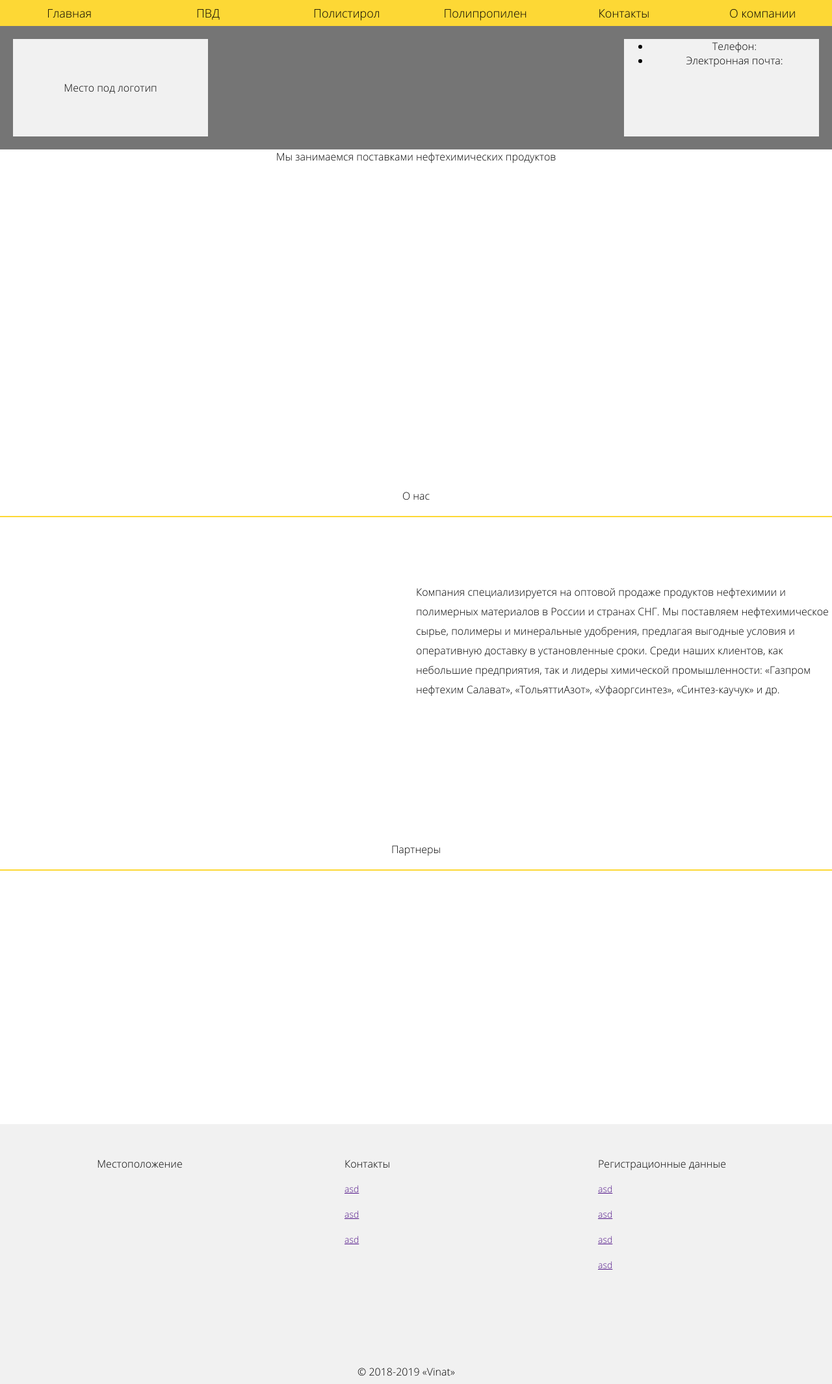
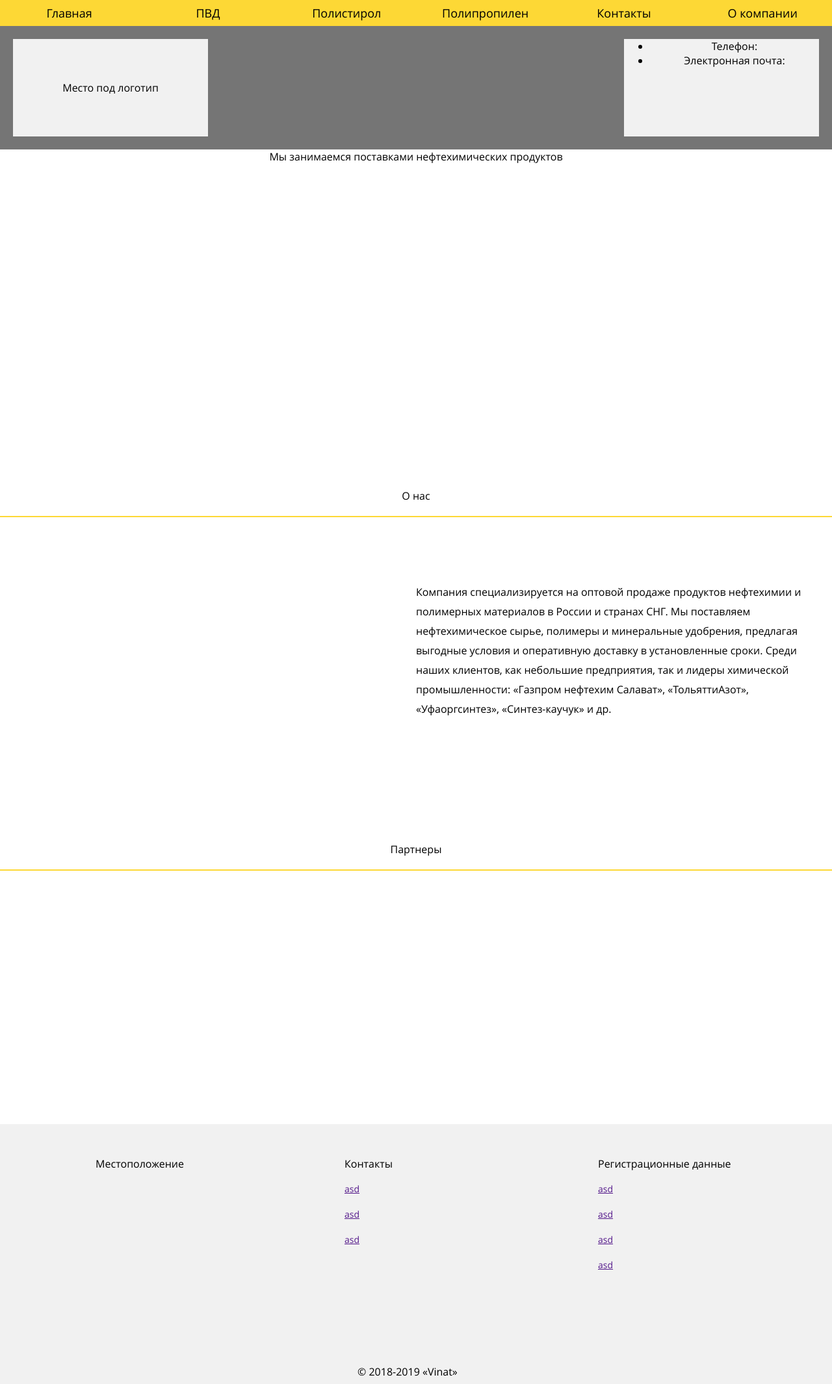
Before and after one commit to LavrVV/Vinat, a Django app: page / in a window 1280 px wide. Shown: the whole page at 65% size. Run offline with Django 3.2, Linux system fonts and the light colour scheme; some libraries are stand-ins or nearby versions.

Commit message:
font работает

```diff
--- a/base/static/css/MainPage.css
+++ b/base/static/css/MainPage.css
@@ -1,4 +1,3 @@
-@font-face{font-family: OpenSans; src: url(fonts/OpenSans-Light.ttf);}
 .wrapper
 {
 	font-family: OpenSans;
@@ -92,13 +91,13 @@ main
 
 .Aboutus
 {
-	margin-top: 500px;
+	padding-top: 500px;
 
 }
 
 .Partners
 {
-	margin-top: 500px;
+	padding-top: 500px;
 }
 
 
@@ -117,8 +116,9 @@ main
 
 footer
 {
+	margin-left: auto;
+	margin-right: auto;
 	text-align: center;
-	position: absolute;
 	margin-top: 1500px;
 	width: 1280px;
 	height: 400px;
--- a/base/templates/PS.html
+++ b/base/templates/PS.html
@@ -6,5 +6,4 @@
 		<h1>Полистерол</h1>
 		<div class="summary">Компания предлагает купить гранулы полистирола оптом и в розницу от ведущих российских производителей. Мы гарантируем высокое качество продукции, соответствующее современным стандартам и нормам, а также выгодные условия поставок и индивидуальные условия обслуживания.</div>
 	</div>
-	</div>
 {% endblock main %}
--- a/base/templates/base.html
+++ b/base/templates/base.html
@@ -5,13 +5,22 @@
   <meta charset="utf-8">
   <title>{% block title %}{% endblock title %}</title>
   <link rel="stylesheet" type="text/css" href="{% static "css/MainPage.css" %}">
+
+  <style>
+    @font-face {
+        font-family: OpenSans;
+        src: local('OpenSans'),
+        url('{% static "fonts/OpenSans-Light.ttf" %}')  format("truetype");
+    }
+  </style>
+
   <link href="https://fonts.googleapis.com/css?family=Indie+Flower&display=swap" rel="stylesheet">
   <link rel="stylesheet" href="https://maxcdn.bootstrapcdn.com/font-awesome/4.5.0/css/font-awesome.min.css">
  </head>
 	<body>
 		<nav class="MainMenu">
 				<section>
-				<div><a href="">Главная</a></div>
+				<div><a href="/">Главная</a></div>
 				<div><a href="pvd">ПВД</a></div>
 				<div><a href="ps">Полистирол</a></div>
 				<div><a href="pp">Полипропилен</a></div>
```
Also changed, not shown: base/static/fonts/OpenSans-Light.ttf (added).
